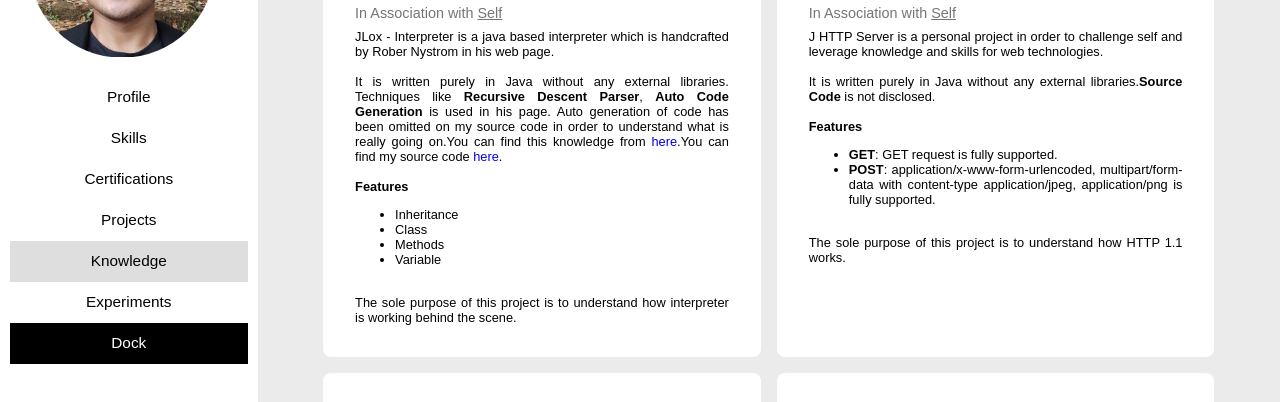
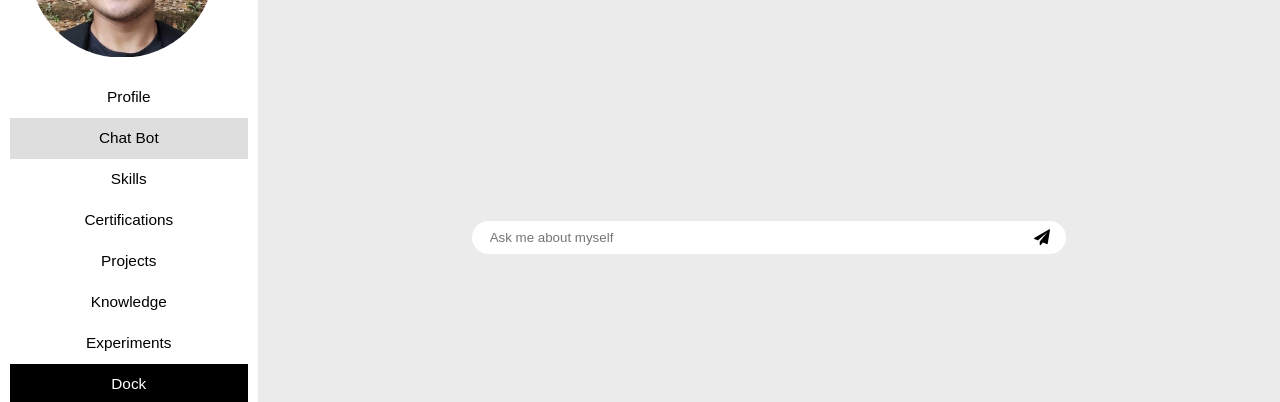
Before and after one commit to TamangSujan/portfolio, a plain HTML site: page index.html in a window 1280 px wide. Shown: the part 157-559 px from the top of the page. Drawn offline with Linux system fonts and the light colour scheme.

Commit message:
added: chat bot phase 1

```diff
--- /dev/null
+++ b/core/chat_bot/chat_bot.css
@@ -0,0 +1,42 @@
+.chat_bot {
+    height: 100%;
+}
+
+.chat_bot_container {
+    display: flex;
+    flex-direction: column;
+    justify-content: center;
+    align-items: center;
+    width: 100%;
+    padding: 1em;
+    row-gap: 0.75em;
+    height: inherit;
+}
+
+.question_bar{
+    display: flex;
+    padding: 0.5em 1em;
+    background: white;
+    border-radius: 1.5em;
+}
+
+.question_area {
+    outline: none;
+    border: none;
+    resize: none;
+    width: 100%;
+}
+
+.submit_question_button:hover {
+    cursor: pointer;
+}
+
+.answer_area{
+
+}
+
+@media (min-width: 0px) {
+    .question_bar{
+        width: 60%;
+    }
+}
--- /dev/null
+++ b/core/chat_bot/chat_bot.js
@@ -0,0 +1,76 @@
+let question = '';
+let answer = 'Chat Bot coming soon!';
+
+function createChatBot( ){
+    let container = document.getElementById("chat_bot_container");
+    container.appendChild( questionBar( ) );
+    container.appendChild( answerArea( ) );
+}
+
+function questionBar( ){
+    let questionBar = document.createElement("div");
+    questionBar.setAttribute("class", "question_bar");
+
+    let questionArea = document.createElement("input");
+    questionArea.setAttribute("id", "question_area");
+    questionArea.setAttribute("class", "question_area");
+    questionArea.setAttribute("placeholder", "Ask me about myself");
+    questionArea.setAttribute("rows", "1");
+    questionArea.addEventListener("change", updateQuestion);
+    questionArea.addEventListener("keydown", function(event){
+        submitQuestionOnEnter(event);
+    });
+
+    let submitQuestionButton = document.createElement("i");
+    submitQuestionButton.setAttribute("class", "submit_question_button fa fa-paper-plane");
+    submitQuestionButton.addEventListener("click", submitQuestion);
+
+    questionBar.appendChild(questionArea);
+    questionBar.appendChild(submitQuestionButton);
+
+    return questionBar;
+}
+
+function updateQuestion( ){
+    question = document.getElementById( "question_area" ).value;
+}
+
+function submitQuestion( ){
+    typeWriteAnswer( );
+    console.log()
+}
+
+function submitQuestionOnEnter( event ){
+    updateQuestion( );
+    if( event.key === 'Enter'){
+        submitQuestion( );
+    }
+}
+
+function answerArea( ){
+    let answerArea = document.createElement("div");
+    answerArea.setAttribute("id", "answer_area");
+    answerArea.setAttribute("class", "answer_area");
+    return answerArea;
+}
+
+function typeWriteAnswer( ){
+    let answerArea = document.getElementById("answer_area");
+    answerArea.textContent = '';
+    typeWrite( answerArea, answer, 0);
+}
+
+function typeWrite( whereToType, whatToType, currentCharacterIndex ){
+    if( currentCharacterIndex < whatToType.length ) {
+        whereToType.textContent += whatToType.charAt( currentCharacterIndex++ );
+        setTimeout(function(){
+            typeWrite( whereToType, whatToType, currentCharacterIndex );
+        }, getRandomValueBetween(100, 200));
+    }
+}
+
+function getRandomValueBetween(min, max) {
+    return Math.floor(Math.random() * (max - min + 1)) + min;
+}
+
+createChatBot( );
--- a/core/experiments/experiments.js
+++ b/core/experiments/experiments.js
@@ -7,14 +7,7 @@ let experiments = [
         'project-media-src': 'resources/assets/pictures/experiments/intel8008/Intel8008.png',
     },
     {
-        'project-title': 'SAP',
-        'project': createSAP,
-        'project-description': 'SAP (Simple As Possible) is a virtual CPU made from java in order to simulate assembly program.',
-        'project-media-type': 'image',
-        'project-media-src': 'resources/assets/pictures/experiments/sap/SAP_Virtual_CPU.png',
-    },
-    {
-        'project-title': 'S-Util',
+        'project-title': 'Swing-App',
         'project': createSUtil,
         'project-description': 'A Java project made using legacy swing API in order to demonstrate modern looks for desktop application from Java.',
         'project-media-type': 'video',
--- a/index.html
+++ b/index.html
@@ -10,6 +10,7 @@
     <link rel="stylesheet" type="text/css" href="style.css"/>
     <link rel="stylesheet" type="text/css" href="sidebar.css"/>
     <link rel="stylesheet" type="text/css" href="core/profile/profile.css"/>
+    <link rel="stylesheet" type="text/css" href="core/chat_bot/chat_bot.css"/>
     <link rel="stylesheet" type="text/css" href="core/skills/skills.css"/>
     <link rel="stylesheet" type="text/css" href="core/certifications/certifications.css"/>
     <link rel="stylesheet" type="text/css" href="core/projects/projects.css"/>
@@ -27,11 +28,12 @@
             <img src="resources/assets/pictures/profile/profile.jpg" alt="Profile">
         </div>
         <div class="side_bar_button" onclick="toggleDiv(0)">Profile</div>
-        <div class="side_bar_button" onclick="toggleDiv(1)">Skills</div>
-        <div class="side_bar_button" onclick="toggleDiv(2)">Certifications</div>
-        <div class="side_bar_button" onclick="toggleDiv(3)">Projects</div>
-        <div class="side_bar_button" onclick="toggleDiv(4)">Knowledge</div>
-        <div class="side_bar_button" onclick="toggleDiv(5)">Experiments</div>
+        <div class="side_bar_button" onclick="toggleDiv(1)">Chat Bot</div>
+        <div class="side_bar_button" onclick="toggleDiv(2)">Skills</div>
+        <div class="side_bar_button" onclick="toggleDiv(3)">Certifications</div>
+        <div class="side_bar_button" onclick="toggleDiv(4)">Projects</div>
+        <div class="side_bar_button" onclick="toggleDiv(5)">Knowledge</div>
+        <div class="side_bar_button" onclick="toggleDiv(6)">Experiments</div>
         <div class="side_bar_button" id="dock_caller" onclick="dock()">Dock</div>
     </div>
     <div class="content_box">
@@ -42,6 +44,9 @@
                     <img src="resources/assets/pictures/profile/cover.jpg" alt="SM">
                 </div>
                 <div class="profile_description" id="profile_description"></div>
+            </div>
+            <div class="chat_bot">
+                <div class="chat_bot_container" id="chat_bot_container"></div>
             </div>
             <div class="skills">
                 <div class="white">
@@ -73,16 +78,6 @@
 </div>
 <div class="dock" id="dock">
     <div class="dock-link">
-        <a href="https://www.facebook.com/profile.php?id=100058257780620" aria-label="Facebook">
-            <div class="vertical_text">
-                <i class="fa-brands fa fa-facebook-f" style="color: #3b5998;"></i>
-            </div>
-        </a>
-        <a href="https://www.instagram.com/_sujanmoktan/" aria-label="Instagram">
-            <div class="vertical_text">
-                <i class="fa-brands fa fa-instagram" style="color: #cd486b;"></i>
-            </div>
-        </a>
         <a href="https://www.linkedin.com/in/sujan-moktan/" aria-label="LinkedIn">
             <div class="vertical_text">
                 <i class="fa-brands fa fa-linkedin" style="color: #0B67C2;"></i>
@@ -92,6 +87,7 @@
 </div>
 <script src="script.js" type="text/javascript"></script>
 <script src="core/profile/profile.js" type="text/javascript"></script>
+<script src="core/chat_bot/chat_bot.js" type="text/javascript"></script>
 <script src="core/skills/skills.js" type="text/javascript"></script>
 <script src="core/certifications/certifications.js" type="text/javascript"></script>
 <script src="core/projects/projects.js" type="text/javascript"></script>
--- a/init.js
+++ b/init.js
@@ -1 +1 @@
-toggleDiv(4)
+toggleDiv(1)
```
